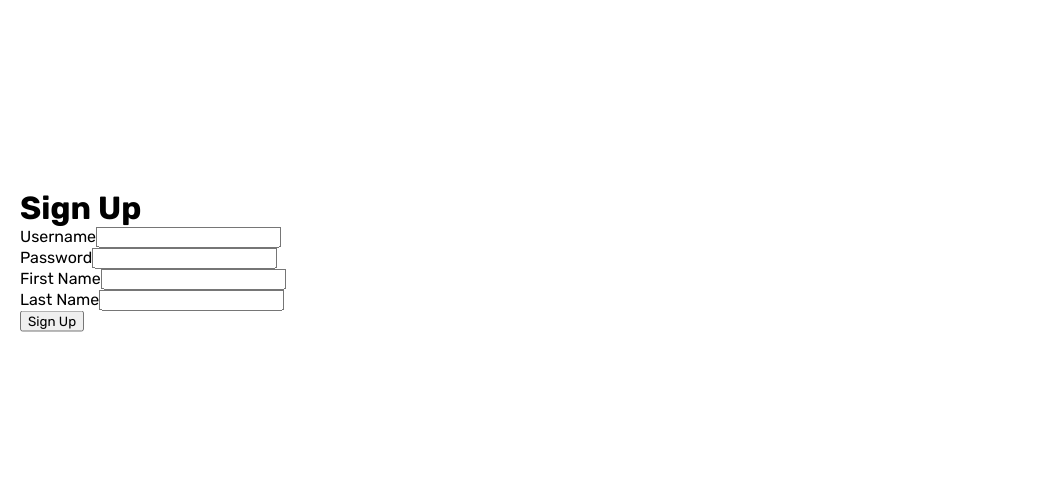
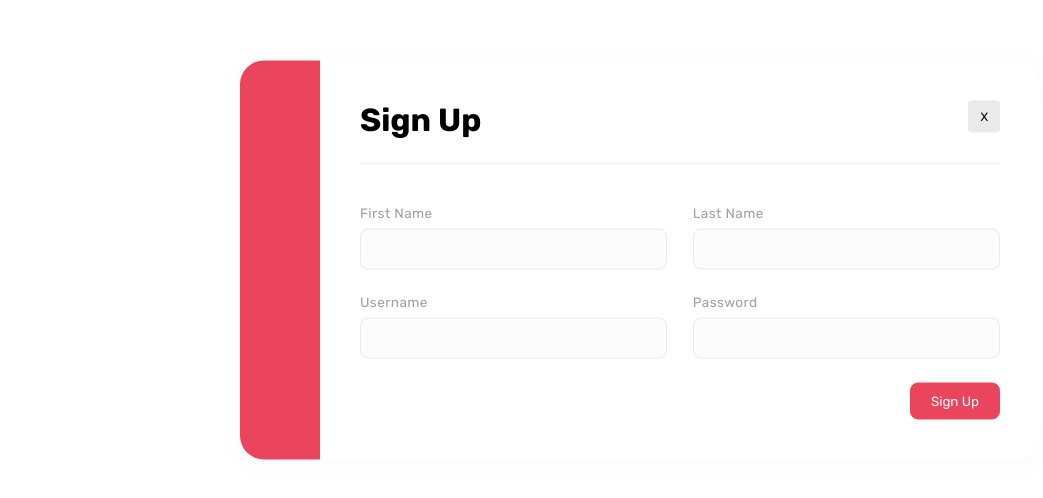
Before and after one commit to nitipon-apaisri/nitipon-meetup-project, a React (Create React App) app: page /register in a window 1280 px wide. Shown: the part 140-638 px from the top of the page, without its empty margins (0-1043 px from the left). Built offline with nearby package versions, Linux system fonts and the light colour scheme.

Commit message:
Added style for sign in and sign up. Also, a function for them both

```diff
--- a/src/App.tsx
+++ b/src/App.tsx
@@ -14,7 +14,6 @@ function App() {
             lastName: "Alderson",
         };
         register(admin.username, admin.password, admin.firstName, admin.lastName);
-        console.log(users);
     }
     return (
         <div className="App">
--- a/src/componets/SignIn/SignIn.tsx
+++ b/src/componets/SignIn/SignIn.tsx
@@ -31,19 +31,26 @@ const SignIn = () => {
         }
     };
     return (
-        <div className="user-auth-container">
-            <div className="auth-contents card">
+        <div className="user-auth-container card">
+            <div className="auth-contents">
                 <div className="left">
                     <img src={illus} alt="illus" />
                     <h1>Make the world a better Place</h1>
                 </div>
                 <div className="right">
-                    <div className="title">
+                    <div className="top">
                         <h1>Sign In</h1>
+                        <button
+                            onClick={() => {
+                                navigate("/");
+                            }}
+                        >
+                            <p>X</p>
+                        </button>
                     </div>
                     <hr />
                     <div className="inputs">
-                        <div className="username">
+                        <div className="input username">
                             <label htmlFor="username">Username</label>
                             <input
                                 type="text"
@@ -52,7 +59,7 @@ const SignIn = () => {
                                 }}
                             />
                         </div>
-                        <div className="password">
+                        <div className="input password">
                             <label htmlFor="password">Password</label>
                             <input
                                 type="password"
--- a/src/componets/SingUp/SignUp.tsx
+++ b/src/componets/SingUp/SignUp.tsx
@@ -1,21 +1,65 @@
 import { useState } from "react";
-import { register, users } from "../../db/users";
+import { register } from "../../db/users";
+import { useNavigate } from "react-router";
 const SignUp = () => {
     const [username, setUsername] = useState("");
     const [password, setPasswprd] = useState("");
     const [firstName, setFirstName] = useState("");
     const [lastName, setLastName] = useState("");
+    const [errorMsg, setErrorMsg] = useState(false);
+    const navigate = useNavigate();
     const submit = () => {
+        if (username !== "" && password !== "" && firstName !== "" && lastName !== "") {
             register(username, password, firstName, lastName);
-        console.log(users);
+            navigate("/auth");
+            setUsername("");
+            setPasswprd("");
+            setFirstName("");
+            setLastName("");
+            setErrorMsg(false);
+        } else {
+            setErrorMsg(true);
+        }
     };
     return (
-        <div className="user-auth-container">
-            <div className="title">
+        <div className="user-auth-container sign-up-container card">
+            <div className="auth-contents">
+                <div className="left sign-up-left"></div>
+                <div className="right sign-up-right">
+                    <div className="top">
                         <h1>Sign Up</h1>
+                        <button
+                            onClick={() => {
+                                navigate("/");
+                            }}
+                        >
+                            <p>X</p>
+                        </button>
                     </div>
+                    <hr />
                     <div className="inputs">
-                <div className="username">
+                        <div className="user-info">
+                            <div className="input firstName">
+                                <label htmlFor="firstName">First Name</label>
+                                <input
+                                    type="text"
+                                    onChange={(e) => {
+                                        setFirstName(e.target.value);
+                                    }}
+                                />
+                            </div>
+                            <div className="input lastName">
+                                <label htmlFor="lastName">Last Name</label>
+                                <input
+                                    type="text"
+                                    onChange={(e) => {
+                                        setLastName(e.target.value);
+                                    }}
+                                />
+                            </div>
+                        </div>
+                        <div className="sing-in-info">
+                            <div className="input username">
                                 <label htmlFor="username">Username</label>
                                 <input
                                     type="text"
@@ -24,7 +68,7 @@ const SignUp = () => {
                                     }}
                                 />
                             </div>
-                <div className="password">
+                            <div className="input password">
                                 <label htmlFor="password">Password</label>
                                 <input
                                     type="password"
@@ -33,27 +77,19 @@ const SignUp = () => {
                                     }}
                                 />
                             </div>
-                <div className="firstName">
-                    <label htmlFor="firstName">First Name</label>
-                    <input
-                        type="text"
-                        onChange={(e) => {
-                            setFirstName(e.target.value);
-                        }}
-                    />
                         </div>
-                <div className="lastName">
-                    <label htmlFor="lastName">Last Name</label>
-                    <input
-                        type="text"
-                        onChange={(e) => {
-                            setLastName(e.target.value);
-                        }}
-                    />
+                        {errorMsg && (
+                            <div className="error-msg">
+                                <h6>Please fill the inputs</h6>
                             </div>
-                <button onClick={submit}>
+                        )}
+                        <div className="footer">
+                            <button onClick={submit} className="sign-up-button">
                                 <p>Sign Up</p>
                             </button>
+                        </div>
+                    </div>
+                </div>
             </div>
         </div>
     );
--- a/src/css/style.css
+++ b/src/css/style.css
@@ -187,23 +187,39 @@
   box-sizing: border-box;
   padding: 40px;
 }
+.user-auth-container .auth-contents .right .top {
+  display: flex;
+  justify-content: space-between;
+}
+.user-auth-container .auth-contents .right .top button {
+  padding: 8px 12px;
+  background-color: #eaeaea;
+  border-radius: 4px;
+  border: none;
+  height: 32px;
+}
+.user-auth-container .auth-contents .right .top button p {
+  font-size: 0.75rem;
+}
+.user-auth-container .auth-contents .right .top button:hover {
+  cursor: pointer;
+  background-color: #c2c2c2;
+  transition-duration: 300ms;
+}
 .user-auth-container .auth-contents .right .inputs {
   margin-top: 64px;
 }
-.user-auth-container .auth-contents .right .inputs .username,
-.user-auth-container .auth-contents .right .inputs .password {
+.user-auth-container .auth-contents .right .inputs .input {
   display: flex;
   flex-flow: column;
   margin-bottom: 24px;
 }
-.user-auth-container .auth-contents .right .inputs .username label,
-.user-auth-container .auth-contents .right .inputs .password label {
+.user-auth-container .auth-contents .right .inputs .input label {
   color: #a0a0a0;
   font-size: 0.85rem;
   letter-spacing: 0.025rem;
 }
-.user-auth-container .auth-contents .right .inputs .username input,
-.user-auth-container .auth-contents .right .inputs .password input {
+.user-auth-container .auth-contents .right .inputs .input input {
   margin-top: 8px;
   padding: 12px;
   border-radius: 8px;
@@ -231,9 +247,41 @@
 .user-auth-container .auth-contents .right .inputs button:hover p {
   color: #eb445d;
 }
+.user-auth-container .auth-contents .right .error-msg {
+  margin-bottom: 24px;
+}
 .user-auth-container .auth-contents .right .error-msg h6 {
   letter-spacing: 0.025rem;
   color: #eb445d;
+}
+
+.sign-up-container {
+  width: 800px;
+}
+.sign-up-container .auth-contents {
+  max-width: 800px;
+}
+.sign-up-container .auth-contents .sign-up-left {
+  width: 10%;
+}
+.sign-up-container .auth-contents .sign-up-right {
+  width: 90%;
+  max-width: 90%;
+}
+.sign-up-container .auth-contents .sign-up-right hr {
+  margin-top: 24px;
+}
+.sign-up-container .auth-contents .sign-up-right .inputs {
+  margin-top: 40px;
+}
+.sign-up-container .auth-contents .sign-up-right .inputs .user-info,
+.sign-up-container .auth-contents .sign-up-right .inputs .sing-in-info {
+  display: flex;
+  justify-content: space-between;
+}
+.sign-up-container .auth-contents .sign-up-right .inputs .user-info .input,
+.sign-up-container .auth-contents .sign-up-right .inputs .sing-in-info .input {
+  width: 48%;
 }
 
 h1, h2, h3, h4, h5, h6, p, a, label {
--- a/src/style/_sign-in.scss
+++ b/src/style/_sign-in.scss
@@ -33,10 +33,28 @@
             max-width: 50%;
             box-sizing: border-box;
             padding: 40px;
+            .top {
+                display: flex;
+                justify-content: space-between;
+                button {
+                    padding: 8px 12px;
+                    background-color: #eaeaea;
+                    border-radius: 4px;
+                    border: none;
+                    height: 32px;
+                    p {
+                        font-size: 0.75rem;
+                    }
+                }
+                button:hover {
+                    cursor: pointer;
+                    background-color: #c2c2c2;
+                    transition-duration: 300ms;
+                }
+            }
             .inputs {
                 margin-top: 64px;
-                .username,
-                .password {
+                .input {
                     display: flex;
                     flex-flow: column;
                     margin-bottom: 24px;
@@ -76,6 +94,7 @@
                 }
             }
             .error-msg {
+                margin-bottom: 24px;
                 h6 {
                     letter-spacing: 0.025rem;
                     color: #eb445d;
--- /dev/null
+++ b/src/style/_sign-up.scss
@@ -0,0 +1,27 @@
+.sign-up-container {
+    width: 800px;
+    .auth-contents {
+        max-width: 800px;
+        .sign-up-left {
+            width: 10%;
+        }
+        .sign-up-right {
+            width: 90%;
+            max-width: 90%;
+            hr {
+                margin-top: 24px;
+            }
+            .inputs {
+                margin-top: 40px;
+                .user-info,
+                .sing-in-info {
+                    display: flex;
+                    justify-content: space-between;
+                    .input {
+                        width: 48%;
+                    }
+                }
+            }
+        }
+    }
+}
--- a/src/style/style.scss
+++ b/src/style/style.scss
@@ -3,6 +3,7 @@
 @import "./card";
 @import "./announcementBanner";
 @import "./sign-in";
+@import "./sign-up";
 //prettier-ignore
 h1, h2, h3, h4, h5, h6, p, a, label {
     margin: 0;
```
Also changed, not shown: 1 other file (tests, documents, lock files or other folders). Lines whose indentation alone changed are shown as unchanged.
